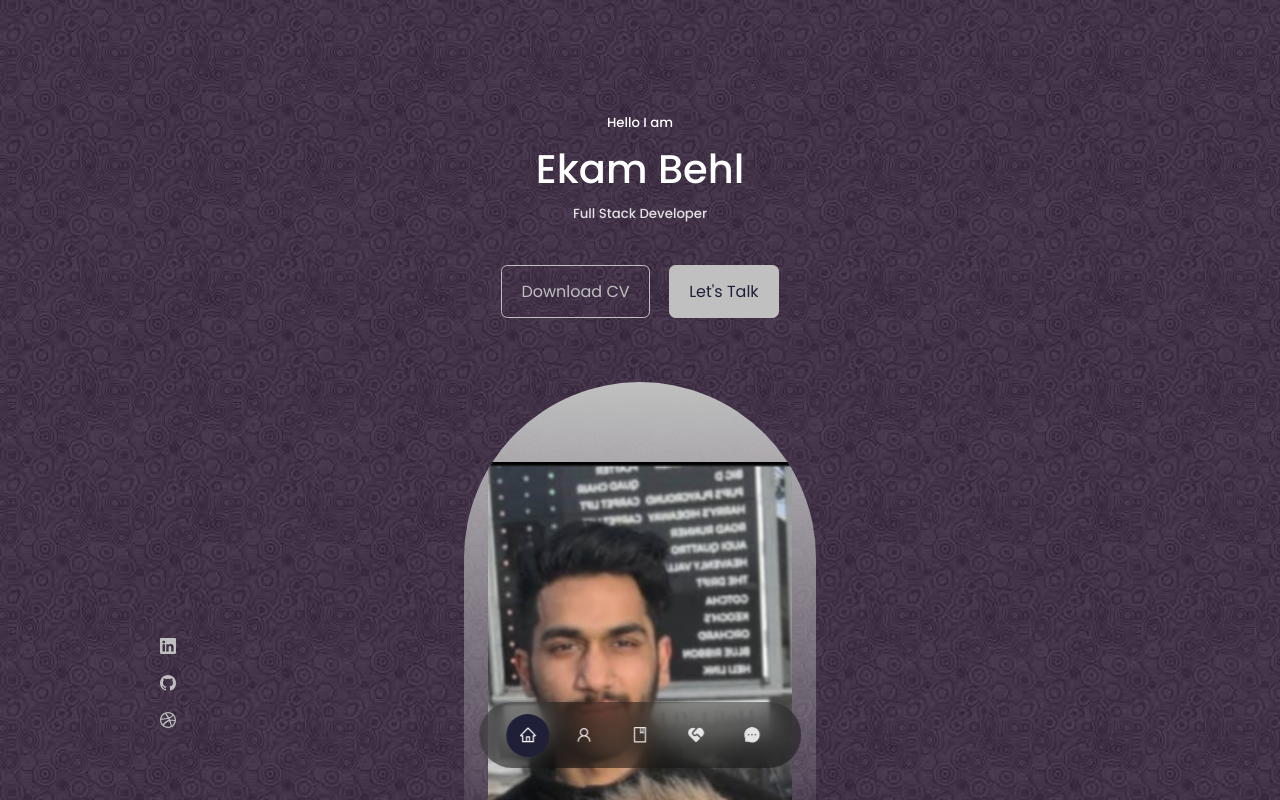
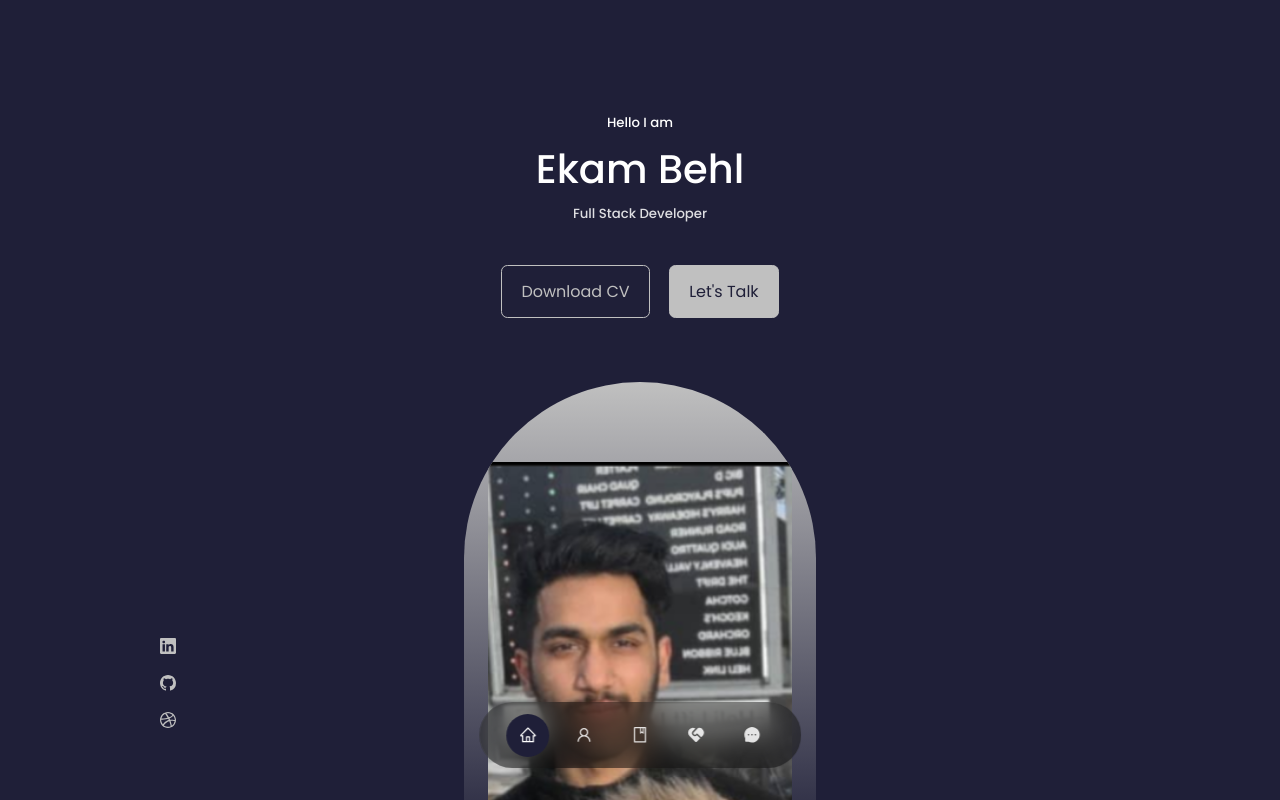
Before and after one commit to EkamBehl/My_Portfolio, a React (Create React App) app: page / in a window 1280 px wide. Shown: the top 800 px of the page. Built offline with nearby package versions, Linux system fonts and the light colour scheme.

Commit message:
Update index.css

```diff
--- a/src/index.css
+++ b/src/index.css
@@ -40,7 +40,7 @@ body{
   background:var(--color-bg);
   color:var(--color-white);
   line-height: 1.7;
-  background-image: url(../src/Assets/bg.jpg);
+
 }
 
 
```
